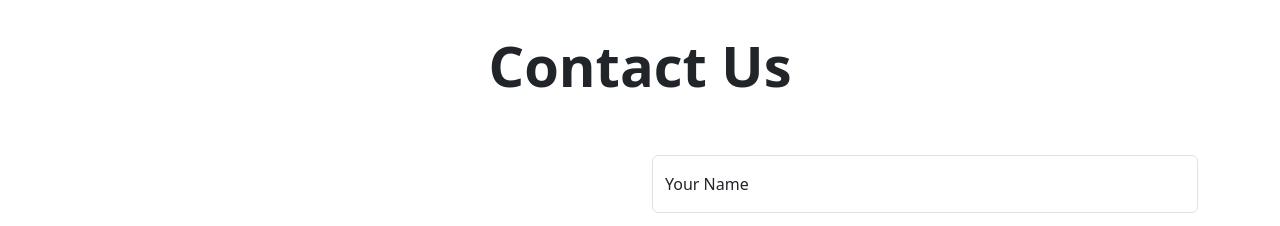
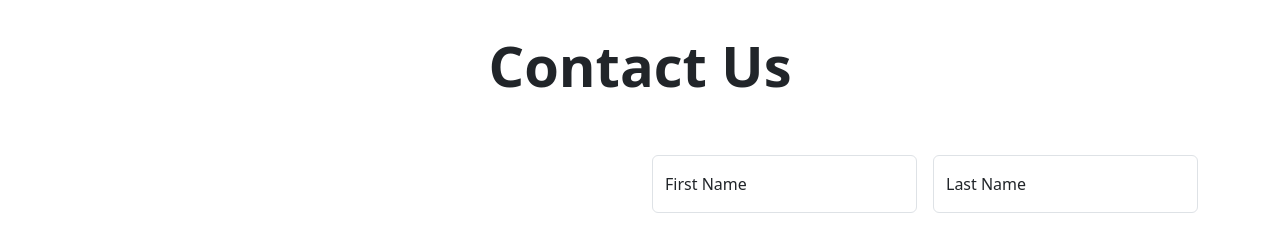
Before and after one commit to ashikurrahman-1/Assignment-01, a plain HTML site: page index.html in a window 1280 px wide. Shown: the part 2480-2706 px from the top of the page. Drawn offline with Linux system fonts and the light colour scheme.

Commit message:
Some changes

```diff
--- a/index.html
+++ b/index.html
@@ -297,9 +297,19 @@
                 </div>
                 <div class="col">
                     <form>
-                        <div class="mb-3 form-floating">
-                            <input type="text" class="form-control" id="name" placeholder="">
-                            <label for="name" class="form-label">Your Name</label>
+                        <div class="row row-cols-1 row-cols-md-2 mb-3 g-3">
+                            <div class="col">
+                                <div class="form-floating">
+                                    <input type="text" id="fname" class="form-control" placeholder="First name">
+                                    <label for="fname">First Name</label>
+                                </div>
+                            </div>
+                            <div class="col form-floating">
+                                <div class="form-floating">
+                                    <input type="text" id="lname" class="form-control" placeholder="Last name">
+                                    <label for="lname">Last Name</label>
+                                </div>
+                            </div>
                         </div>
                         <div class="input-group mb-3">
                             <span class="input-group-text">&#9743;</span>
```
